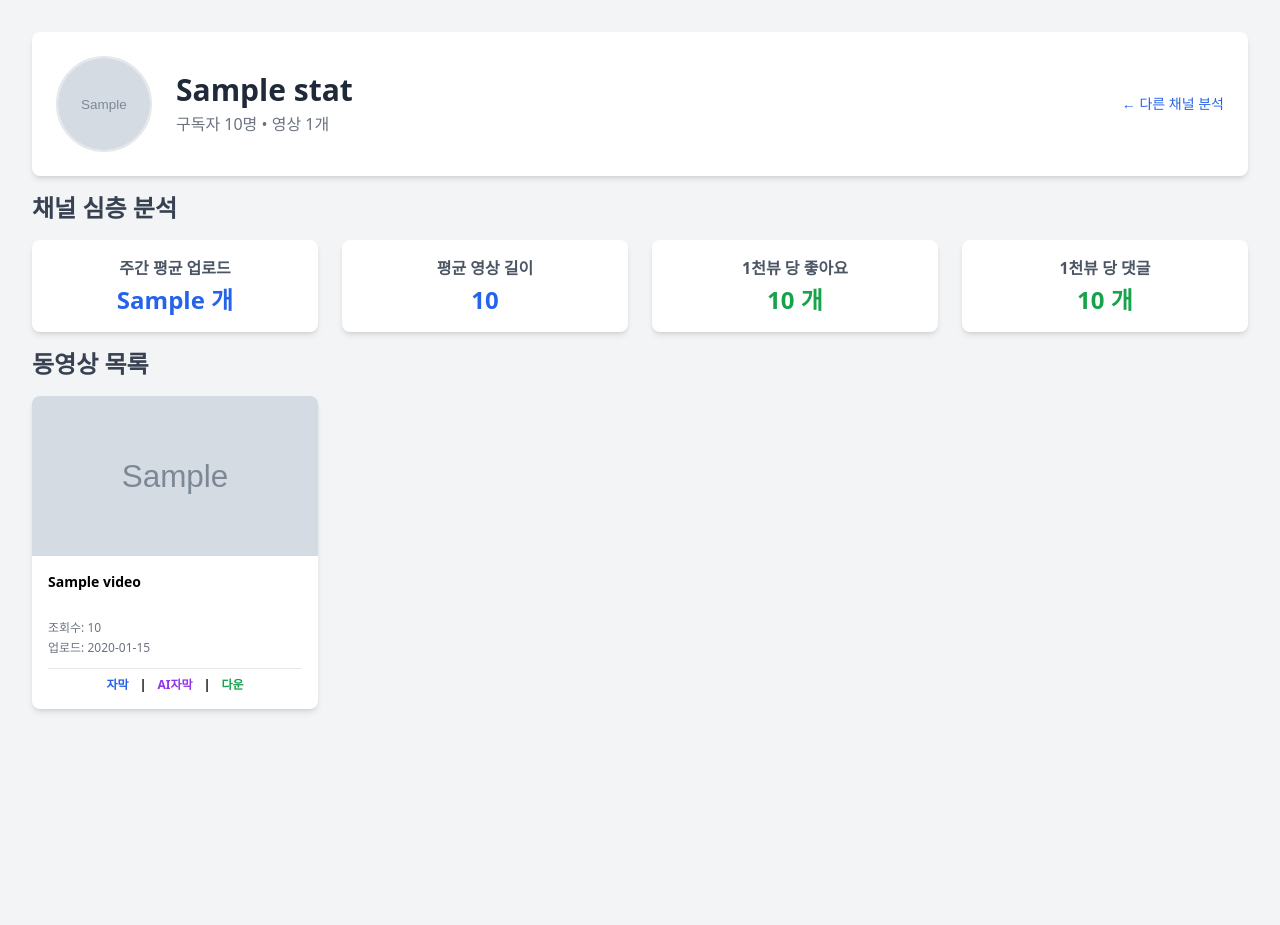
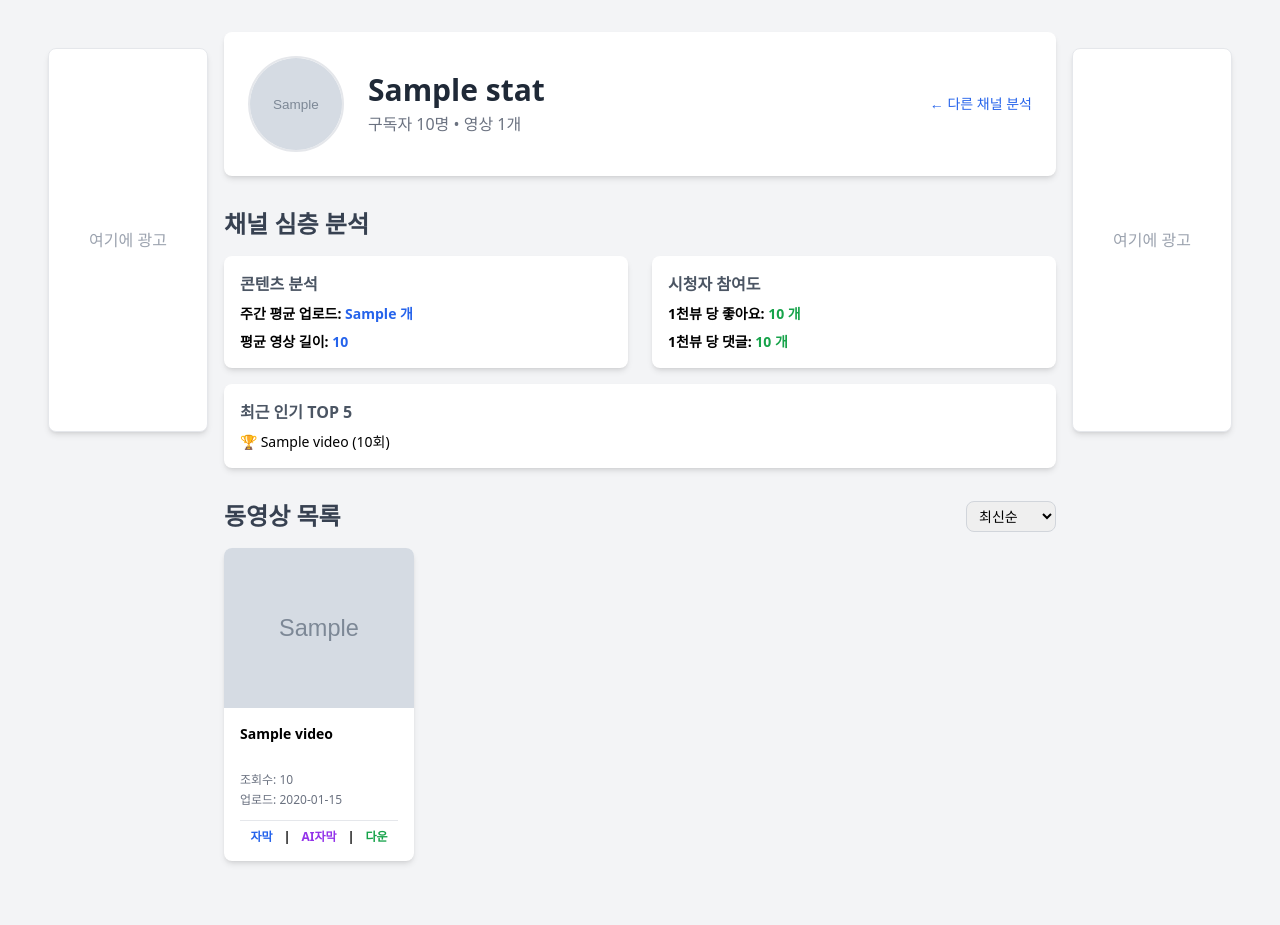
Before and after one commit to HMT1688/youtube-analyzer, a Flask app: template templates/analyze.html in a window 1280 px wide. Before the commit the page ends 712 px from the top, so only its background shows below. Run offline with Flask 3, Linux system fonts and the light colour scheme; the template is opened without the code that fills it: most values are stand-ins (such as "Sample title", 1, 10 or a date in 2020); grey boxes marked "Sample" are stand-in pictures; some libraries are stand-ins or nearby versions.

Commit message:
프로그램 최종 안정화

```diff
--- a/templates/analyze.html
+++ b/templates/analyze.html
@@ -15,8 +15,15 @@
         #srt-text::-webkit-scrollbar-thumb:hover { background: #9ca3af; }
     </style>
 </head>
-<body class="bg-gray-100 p-4 sm:p-8 space-y-8 font-sans">
-    <div class="max-w-7xl mx-auto">
+<body class="bg-gray-100 p-4 sm:p-8 font-sans">
+    <div class="relative flex justify-center min-h-screen">
+        <!-- 왼쪽 광고 배너 -->
+        <aside class="hidden xl:block w-48 flex-shrink-0 p-4">
+            <div class="sticky top-8 bg-white h-96 rounded-lg shadow-md flex items-center justify-center text-gray-400 border"><span>여기에 광고</span></div>
+        </aside>
+
+        <!-- 메인 콘텐츠 영역 -->
+        <main class="w-full max-w-7xl">
             <!-- 채널 헤더 -->
             <header class="bg-white p-6 rounded-lg shadow-md flex flex-col md:flex-row items-center space-y-4 md:space-y-0 md:space-x-6">
                 <img src="{{ stats.profile_image }}" alt="프로필" class="w-24 h-24 rounded-full border-2 border-gray-200">
@@ -28,31 +35,48 @@
             </header>
 
             <!-- 심층 분석 -->
-        <section>
-            <h2 class="text-2xl font-bold text-gray-700 my-4">채널 심층 분석</h2>
-            <div class="grid grid-cols-2 lg:grid-cols-4 gap-4 md:gap-6">
-                <div class="bg-white p-4 rounded-lg shadow-md text-center">
-                    <h3 class="font-semibold text-gray-600 mb-1">주간 평균 업로드</h3>
-                    <p class="text-2xl font-bold text-blue-600">{{ analysis.uploads_per_week }} 개</p>
+            <section class="mt-8">
+                <h2 class="text-2xl font-bold text-gray-700 mb-4">채널 심층 분석</h2>
+                <div class="grid grid-cols-1 md:grid-cols-2 lg:grid-cols-2 gap-4 md:gap-6">
+                    <div class="bg-white p-4 rounded-lg shadow-md">
+                        <h3 class="font-semibold text-gray-600 mb-2">콘텐츠 분석</h3>
+                        <div class="text-sm space-y-2">
+                            <p><strong>주간 평균 업로드:</strong> <span class="font-semibold text-blue-600">{{ analysis.uploads_per_week }} 개</span></p>
+                            <p><strong>평균 영상 길이:</strong> <span class="font-semibold text-blue-600">{{ analysis.avg_duration }}</span></p>
                         </div>
-                <div class="bg-white p-4 rounded-lg shadow-md text-center">
-                    <h3 class="font-semibold text-gray-600 mb-1">평균 영상 길이</h3>
-                    <p class="text-2xl font-bold text-blue-600">{{ analysis.avg_duration }}</p>
                     </div>
-                <div class="bg-white p-4 rounded-lg shadow-md text-center">
-                    <h3 class="font-semibold text-gray-600 mb-1">1천뷰 당 좋아요</h3>
-                    <p class="text-2xl font-bold text-green-600">{{ analysis.likes_per_1000_views }} 개</p>
+                    <div class="bg-white p-4 rounded-lg shadow-md">
+                        <h3 class="font-semibold text-gray-600 mb-2">시청자 참여도</h3>
+                        <div class="text-sm space-y-2">
+                            <p><strong>1천뷰 당 좋아요:</strong> <span class="font-semibold text-green-600">{{ analysis.likes_per_1000_views }} 개</span></p>
+                            <p><strong>1천뷰 당 댓글:</strong> <span class="font-semibold text-green-600">{{ analysis.comments_per_1000_views }} 개</span></p>
                         </div>
-                <div class="bg-white p-4 rounded-lg shadow-md text-center">
-                    <h3 class="font-semibold text-gray-600 mb-1">1천뷰 당 댓글</h3>
-                    <p class="text-2xl font-bold text-green-600">{{ analysis.comments_per_1000_views }} 개</p>
                     </div>
+                </div>
+                <div class="bg-white p-4 rounded-lg shadow-md mt-4">
+                     <h3 class="font-semibold text-gray-600 mb-2">최근 인기 TOP 5</h3>
+                     <ul class="text-sm space-y-1">
+                        {% for video in analysis.top_5_videos %}
+                        <li class="truncate"><a href="{{ video.url }}" target="_blank" class="hover:text-red-500 transition-colors">🏆 {{ video.title }} ({{ "{:,}".format(video.views) }}회)</a></li>
+                        {% endfor %}
+                    </ul>
                 </div>
             </section>
 
             <!-- 동영상 목록 -->
-        <section>
-             <h2 class="text-2xl font-bold text-gray-700 my-4">동영상 목록</h2>
+            <section class="mt-8">
+                <div class="flex justify-between items-center mb-4">
+                     <h2 class="text-2xl font-bold text-gray-700">동영상 목록</h2>
+                     <form id="sort-form" method="get" action="/analyze">
+                        <input type="hidden" name="url" value="{{ original_url }}">
+                        <select name="sortBy" onchange="document.getElementById('sort-form').submit()" class="text-sm border border-gray-300 rounded-lg px-2 py-1 focus:outline-none focus:ring-2 focus:ring-red-500">
+                            <option value="published" {% if sort_by == 'published' %}selected{% endif %}>최신순</option>
+                            <option value="views" {% if sort_by == 'views' %}selected{% endif %}>조회수순</option>
+                            <option value="likes" {% if sort_by == 'likes' %}selected{% endif %}>좋아요순</option>
+                            <option value="comments" {% if sort_by == 'comments' %}selected{% endif %}>댓글순</option>
+                        </select>
+                    </form>
+                </div>
                 <div class="grid grid-cols-1 sm:grid-cols-2 md:grid-cols-3 lg:grid-cols-4 gap-6">
                     {% for v in videos %}
                     <div class="bg-white rounded-lg shadow-md overflow-hidden flex flex-col">
@@ -80,7 +104,7 @@
             <nav class="mt-8 flex justify-center">
                 <ul class="inline-flex items-center -space-x-px">
                      {% if current_page > 1 %}
-                <li><a href="/analyze?url={{ original_url }}&page={{ current_page - 1 }}" class="py-2 px-3 ml-0 leading-tight text-gray-500 bg-white rounded-l-lg border border-gray-300 hover:bg-gray-100">이전</a></li>
+                    <li><a href="/analyze?url={{ original_url }}&sortBy={{ sort_by }}&page={{ current_page - 1 }}" class="py-2 px-3 ml-0 leading-tight text-gray-500 bg-white rounded-l-lg border border-gray-300 hover:bg-gray-100">이전</a></li>
                     {% endif %}
                     {% set page_range = 5 %}
                     {% set start_page = [1, current_page - page_range // 2] | max %}
@@ -90,14 +114,20 @@
                     {% endif %}
 
                     {% for p in range(start_page, end_page + 1) %}
-                <li><a href="/analyze?url={{ original_url }}&page={{ p }}" class="page-link py-2 px-3 leading-tight text-gray-500 bg-white border border-gray-300 hover:bg-gray-100 {% if p == current_page %}active{% endif %}">{{ p }}</a></li>
+                    <li><a href="/analyze?url={{ original_url }}&sortBy={{ sort_by }}&page={{ p }}" class="page-link py-2 px-3 leading-tight text-gray-500 bg-white border border-gray-300 hover:bg-gray-100 {% if p == current_page %}active{% endif %}">{{ p }}</a></li>
                     {% endfor %}
 
                     {% if current_page < total_pages %}
-                <li><a href="/analyze?url={{ original_url }}&page={{ current_page + 1 }}" class="py-2 px-3 leading-tight text-gray-500 bg-white rounded-r-lg border border-gray-300 hover:bg-gray-100">다음</a></li>
+                    <li><a href="/analyze?url={{ original_url }}&sortBy={{ sort_by }}&page={{ current_page + 1 }}" class="py-2 px-3 leading-tight text-gray-500 bg-white rounded-r-lg border border-gray-300 hover:bg-gray-100">다음</a></li>
                     {% endif %}
                 </ul>
             </nav>
+        </main>
+
+         <!-- 오른쪽 광고 배너 -->
+        <aside class="hidden xl:block w-48 flex-shrink-0 p-4">
+            <div class="sticky top-8 bg-white h-96 rounded-lg shadow-md flex items-center justify-center text-gray-400 border"><span>여기에 광고</span></div>
+        </aside>
     </div>
 
     <!-- ✨ 자막 팝업(모달) ✨ -->
```
Lines whose indentation alone changed are shown as unchanged.
